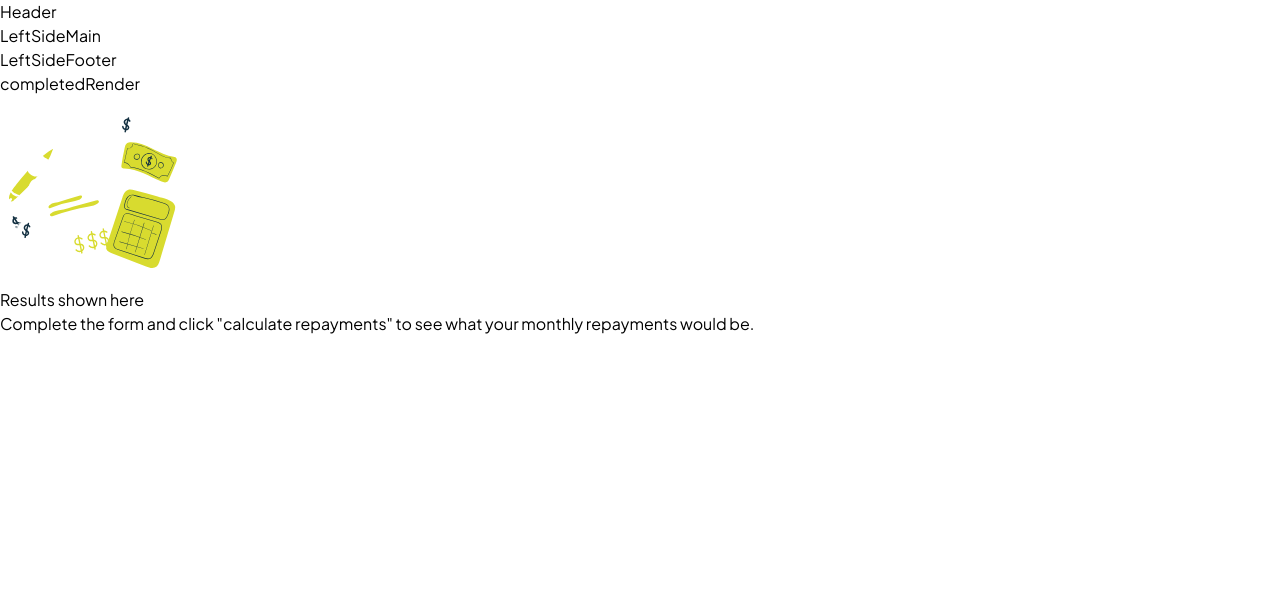
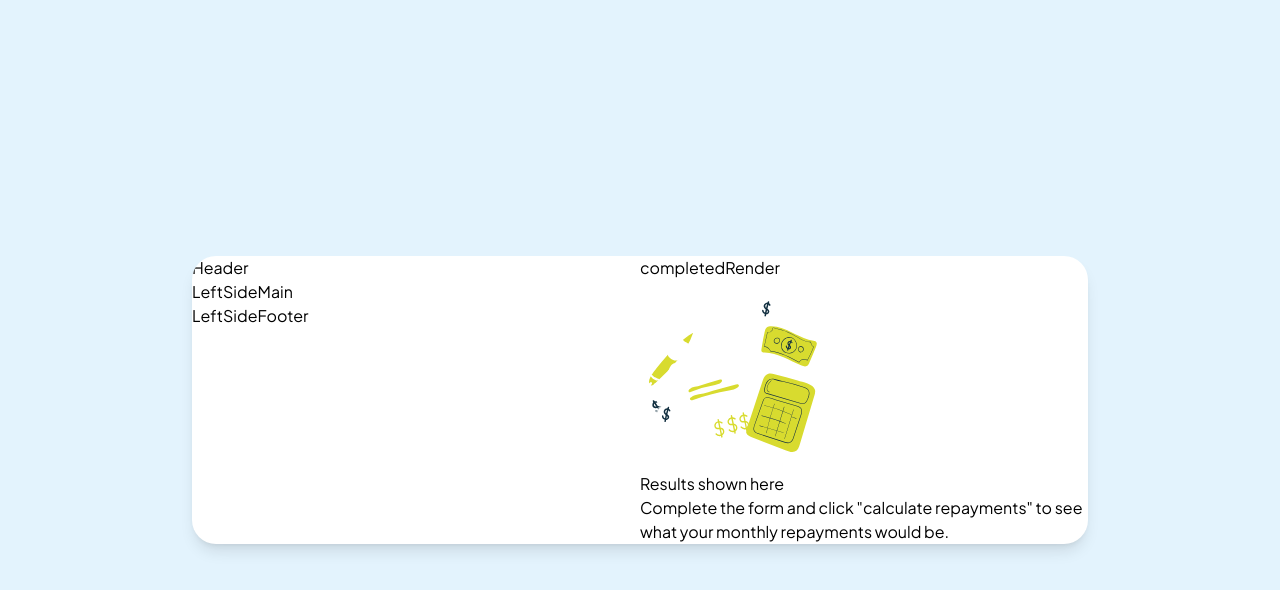
Before and after one commit to RomaLetodiani/mortgage-repayment-calculator, a React (Vite) app: page / in a window 1280 px wide. Shown: the top 590 px of the page. Built offline with nearby package versions, Linux system fonts and the light colour scheme.

Commit message:
Refactor MainCard component layout with improved styling and structure

```diff
--- a/src/components/MainCard/Main.card.tsx
+++ b/src/components/MainCard/Main.card.tsx
@@ -3,9 +3,11 @@ import RightSide from "./components/rightSide/Right.side";
 
 const MainCard = () => {
   return (
-    <div>
-      <LeftSide />
-      <RightSide />
+    <div className="min-h-screen bg-slate-100 grid place-content-center p-5">
+      <div className="bg-white shadow-lg overflow-hidden rounded-3xl grid grid-cols-2 max-w-4xl m-auto">
+        <LeftSide />
+        <RightSide />
+      </div>
     </div>
   );
 };
```
